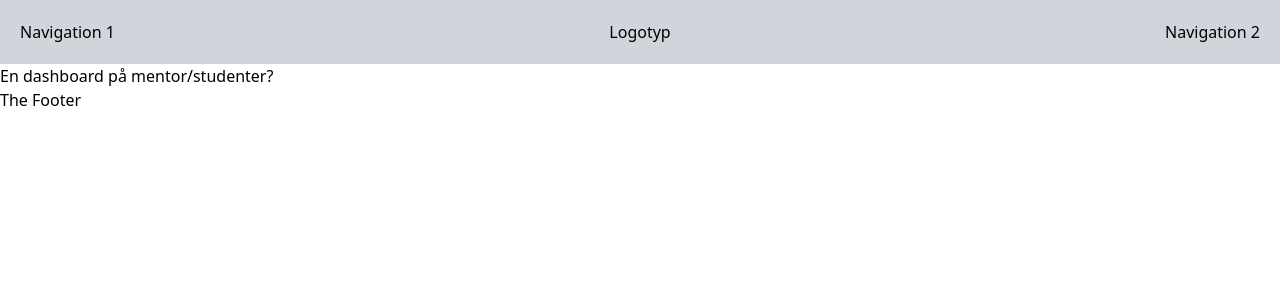
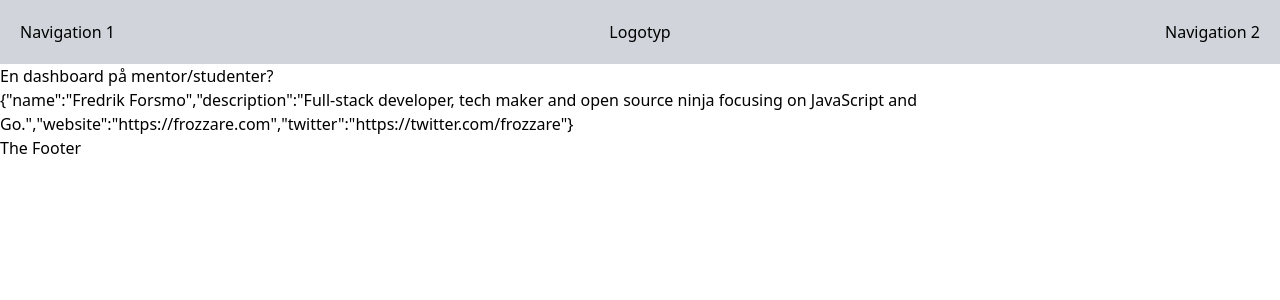
Before and after one commit to kodcoach/kodcoach.se, a Next.js app: page / in a window 1280 px wide. Shown: the top 300 px of the page. Built offline with nearby package versions, Linux system fonts and the light colour scheme.

Commit message:
Add mentors support

```diff
--- /dev/null
+++ b/lib/mentors.js
@@ -0,0 +1,13 @@
+import fs from 'fs';
+import yaml from 'js-yaml';
+
+export function getAllMentors() {
+  const path = `${process.cwd()}/mentors`;
+
+  return fs
+    .readdirSync(path, 'utf-8')
+    .filter((f) => /\.ya?ml$/.test(f))
+    .map((f) => fs.readFileSync(`${path}/${f}`))
+    .map((f) => yaml.loadAll(f))
+    .map((f) => (f.length === 1 ? f[0] : f));
+}
--- /dev/null
+++ b/mentors/frozzare.yml
@@ -0,0 +1,4 @@
+name: Fredrik Forsmo
+description: Full-stack developer, tech maker and open source ninja focusing on JavaScript and Go.
+website: https://frozzare.com
+twitter: https://twitter.com/frozzare
--- a/package.json
+++ b/package.json
@@ -1,5 +1,5 @@
 {
-  "name": "website",
+  "name": "kodcoach.se",
   "version": "0.1.0",
   "private": true,
   "scripts": {
@@ -9,6 +9,7 @@
   },
   "dependencies": {
     "autoprefixer": "^10.2.3",
+    "js-yaml": "^4.0.0",
     "next": "10.0.5",
     "postcss": "^8.2.4",
     "react": "17.0.1",
--- a/pages/index.js
+++ b/pages/index.js
@@ -1,3 +1,20 @@
-export default function Index() {
-  return <p>En dashboard på mentor/studenter?</p>;
+import { getAllMentors } from '../lib/mentors';
+
+export async function getStaticProps() {
+  const mentors = getAllMentors();
+
+  return {
+    props: {
+      mentors,
+    },
+  };
 }
+
+export default function Index({ mentors }) {
+  return (
+    <>
+      <p>En dashboard på mentor/studenter?</p>
+      <p>{JSON.stringify(mentors[0])}</p>
+    </>
+  );
+}
```
Also changed, not shown: 1 other file (tests, documents, lock files or other folders).
